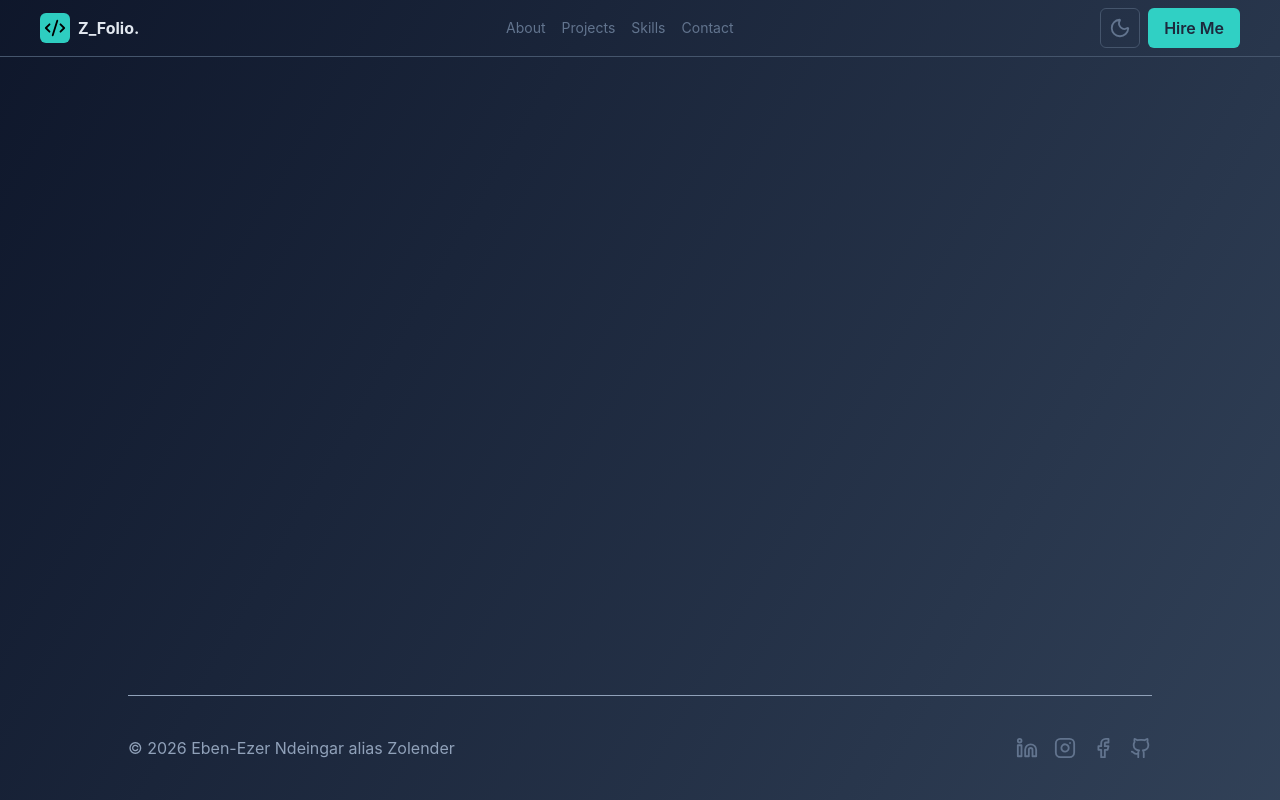
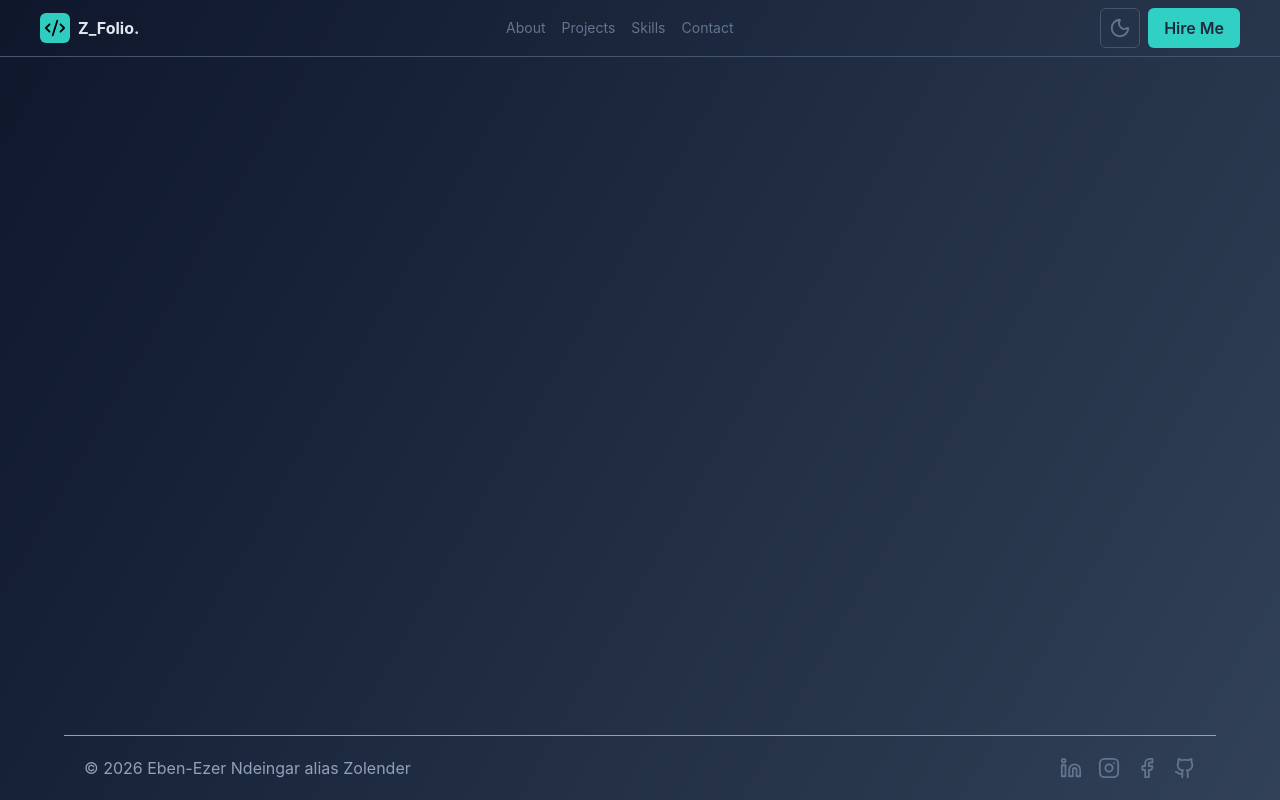
Before and after one commit to Zolender/Z-folio, a React (Vite) app: page / in a window 1280 px wide. Built offline with nearby package versions, Linux system fonts and the light colour scheme.

Commit message:
feat: update Footer component styling for improved layout

```diff
--- a/src/component/layout/Footer.jsx
+++ b/src/component/layout/Footer.jsx
@@ -2,7 +2,7 @@ import { Facebook, Github, Instagram, Linkedin } from "lucide-react";
 
 const Footer = () => {
     return (
-        <footer className="w-full md:w-[80%] fixed bottom-0 md:left-[10%] border-t text-slate-400 border-t-slate-400 py-5 md:py-10 flex flex-col md:gap-0 gap-5 sm:flex-row justify-between items-center">
+        <footer className="w-full md:w-[90%] fixed bottom-0 md:left-[5%] border-t text-slate-400 border-t-slate-400 p-5 flex flex-col md:gap-0 gap-5 sm:flex-row justify-between items-center">
             <p>&copy; {new Date().getFullYear()} Eben-Ezer Ndeingar alias Zolender</p>
 
             <div className="flex w-fit items-center gap-4">
```
